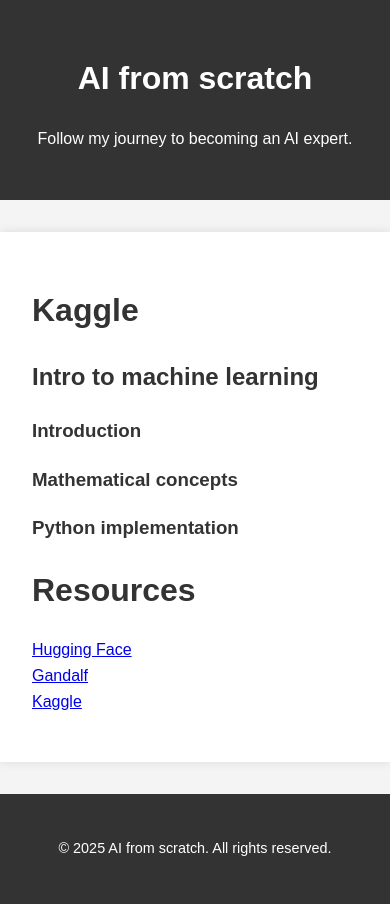
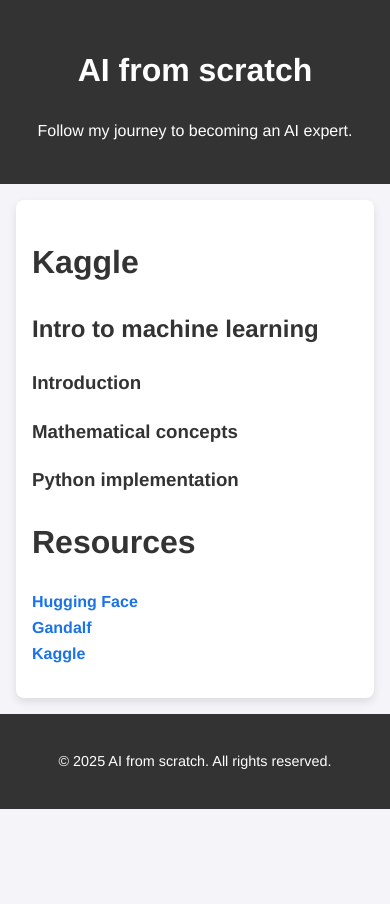
Before and after one commit to ai-paradox/ai-paradox.github.io, a Jekyll site: the page built from index.md, in a window 390 px wide. Built offline with Jekyll 4.4.1, drawn with Linux system fonts in a browser that asks for light colours.

Commit message:
Update styles.css

```diff
--- a/assets/css/styles.css
+++ b/assets/css/styles.css
@@ -1,15 +1,15 @@
 body {
-    font-family: Arial, sans-serif;
+    font-family: 'Helvetica Neue', Arial, sans-serif;
     line-height: 1.6;
     margin: 0;
     padding: 0;
-    background-color: #f4f4f4;
+    background-color: #f4f4f9;
     color: #333;
 }
 
 header, footer {
     text-align: center;
-    padding: 2em;
+    padding: 2em 1em;
     background-color: #333;
     color: #fff;
 }
@@ -17,16 +17,125 @@
 header h1 a {
     color: #fff;
     text-decoration: none;
+    font-size: 1.5em;
 }
 
 main {
-    max-width: 800px;
+    max-width: 900px;
     margin: 2em auto;
     padding: 2em;
     background-color: #fff;
-    box-shadow: 0 0 10px rgba(0, 0, 0, 0.1);
+    box-shadow: 0 4px 8px rgba(0, 0, 0, 0.1);
+    border-radius: 8px;
 }
 
 footer {
     font-size: 0.9em;
+    padding: 1em;
 }
+
+a {
+    color: #1a73e8;
+    text-decoration: none;
+    font-weight: bold;
+    transition: color 0.3s ease, text-decoration 0.3s ease;
+}
+
+a:hover {
+    color: #d93025;
+    text-decoration: underline;
+}
+
+a:visited {
+    color: #4b0082;
+}
+
+a:active {
+    color: #e91e63;
+}
+
+a:focus {
+    outline: 2px dashed #ff9800;
+    outline-offset: 2px;
+}
+
+a.icon-link {
+    display: inline-flex;
+    align-items: center;
+}
+
+a.icon-link img {
+    margin-right: 8px;
+}
+
+a.button {
+    display: inline-block;
+    padding: 10px 20px;
+    background-color: #1a73e8;
+    color: white;
+    border-radius: 5px;
+    text-align: center;
+}
+
+a.button:hover {
+    background-color: #1769aa;
+}
+
+@media (max-width: 768px) {
+    header h1 a {
+        font-size: 1.2em;
+    }
+
+    main {
+        padding: 1.5em;
+        margin: 1.5em;
+    }
+}
+
+@media (max-width: 480px) {
+    header, footer {
+        padding: 1.5em 1em;
+    }
+
+    header h1 a {
+        font-size: 1em;
+    }
+
+    main {
+        padding: 1em;
+        margin: 1em;
+    }
+}
+
+.card {
+    background-color: #fff;
+    border-radius: 8px;
+    box-shadow: 0 2px 4px rgba(0, 0, 0, 0.1);
+    padding: 1.5em;
+    margin-bottom: 1.5em;
+}
+
+.card h2 {
+    margin-top: 0;
+    font-size: 1.25em;
+}
+
+.card p {
+    color: #555;
+}
+
+.hero {
+    background: linear-gradient(rgba(0, 0, 0, 0.5), rgba(0, 0, 0, 0.5)), url('hero-image.jpg') no-repeat center center/cover;
+    color: #fff;
+    padding: 4em 1em;
+    text-align: center;
+}
+
+.hero h1 {
+    font-size: 2em;
+    margin: 0;
+}
+
+.hero p {
+    font-size: 1.25em;
+}
```
